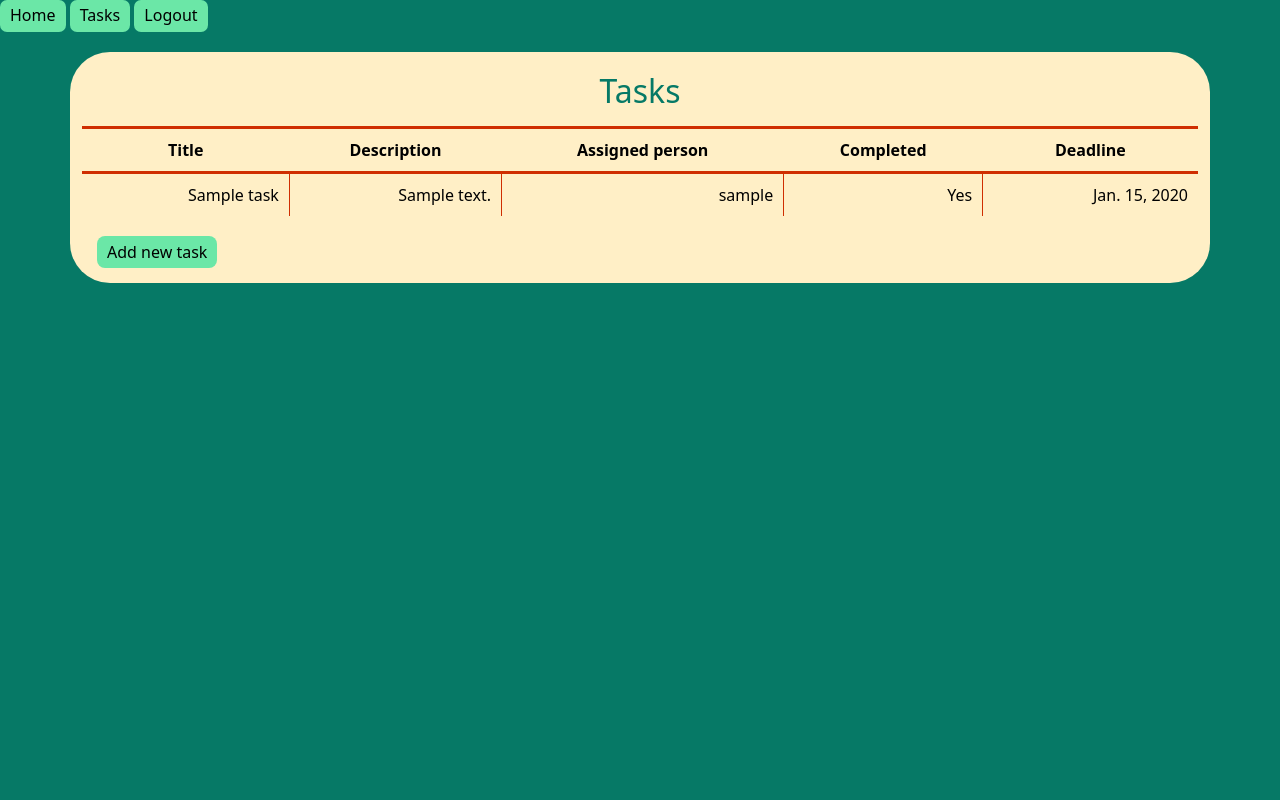
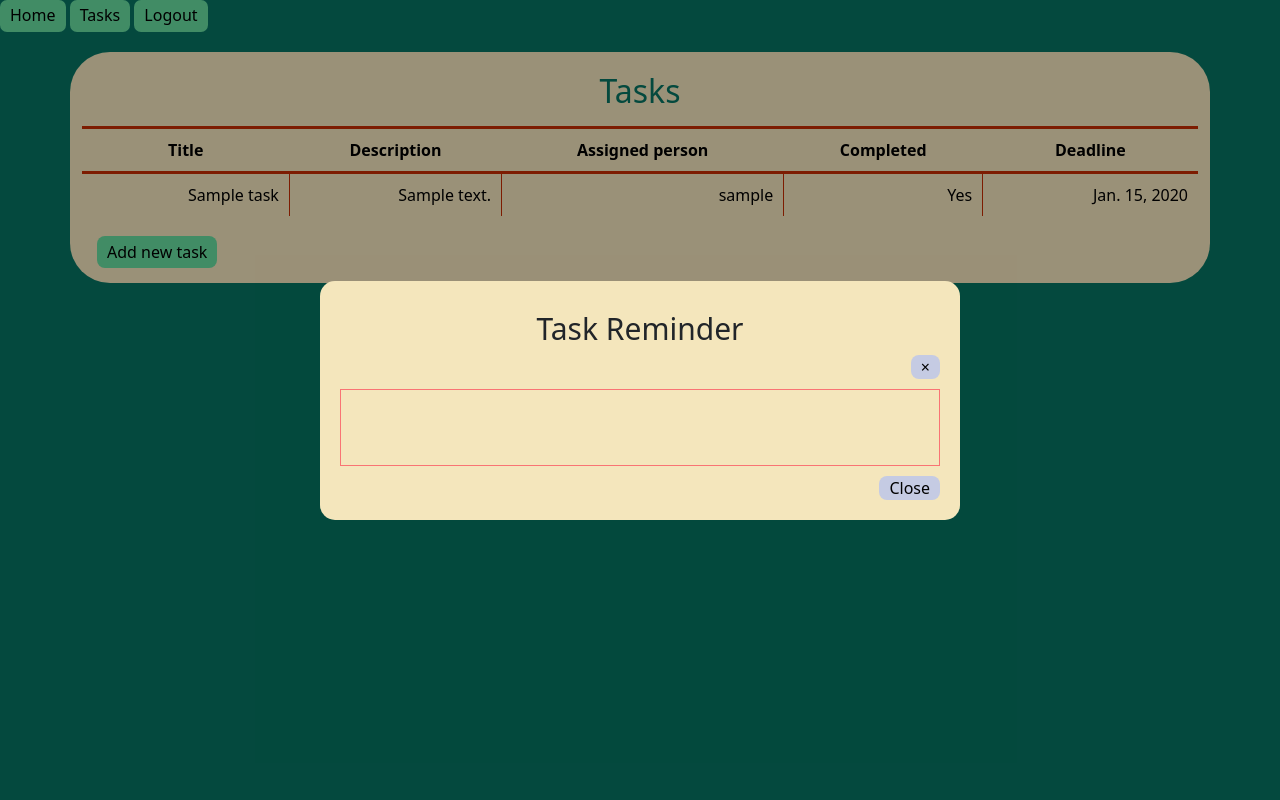
Before and after one commit to KsaweryL/IowaProject, a Django app: page /tasks/ in a window 1280 px wide. Run offline with Django 5.2, Linux system fonts and the light colour scheme; a user stored in the database is signed in; tables that the repository leaves empty hold one stand-in row (values such as "Sample post"); some libraries are stand-ins or nearby versions.

Commit message:
solved js problem

```diff
--- a/static/forms.css
+++ b/static/forms.css
@@ -125,6 +125,7 @@ h1 {
     }
 }
 
+
 .other-button{
     background-color: #6be7a7;
     width: fit-content;
--- a/static/tasks/js/deadline_popup.js
+++ b/static/tasks/js/deadline_popup.js
@@ -1,13 +1,13 @@
 
 document.addEventListener("DOMContentLoaded", function () {
+
     const tasks = document.querySelectorAll("tr[data-deadline]");
     const currentDate = new Date();  // Getting the current date
-    const modalElement = document.getElementById('taskReminderModal');
-    const modalMessage = document.getElementById('modal-message');
-    const modal = new bootstrap.Modal(modalElement);
+    const popup = document.getElementById('taskReminder');
+    const message = document.getElementById('body-popup-message');
 
-    const closeHeaderButton = document.getElementById('closeHeaderButton');
-    const closeFooterButton = document.getElementById('closeFooterButton');
+    const closeHeaderButton = document.getElementById('popup-close-header');
+    const closeFooterButton = document.getElementById('popup-close-footer');
 
     tasks.forEach(function (task) {
         const taskDeadline = new Date(task.getAttribute("data-deadline"));
@@ -16,8 +16,7 @@ document.addEventListener("DOMContentLoaded", function () {
         const wasTaskCompleted = task.getAttribute("task-assigned-completed");
         const daysDifference = timeDifference / (1000 * 3600 * 24); // Converting to days
 
-        const modalMessage = document.getElementById('modal-message');
-        const modal = new bootstrap.Modal(document.getElementById('taskReminderModal'));
+        const message = document.getElementById('body-popup-message');
 
         // console.log(assignedUser)
         // console.log(loggedUser)
@@ -26,31 +25,29 @@ document.addEventListener("DOMContentLoaded", function () {
         if(loggedUser == assignedUser && wasTaskCompleted == "False"){
             // Check if deadline is within 2 days or if it has has already passed
             if (daysDifference <= 3 && daysDifference > 0) {
-                modalMessage.textContent = `Reminder: Task '${task.querySelector("td a").textContent}' assigned to you (${assignedUser}) is due in ${Math.ceil(daysDifference)} days.`;
-                modal.show();
+                message.textContent = `Reminder: Task '${task.querySelector("td a").textContent}' assigned to you (${assignedUser}) is due in ${Math.ceil(daysDifference)} days.`;
             } else if (daysDifference < 0) {
-                modalMessage.textContent = "Task '" + task.querySelector("td a").textContent + "' deadline has passed!";
-                modal.show();
+                message.textContent = "Task '" + task.querySelector("td a").textContent + "' deadline has passed!";
             }
         }
     });
 
-    // console.log(closeHeaderButton)
-    closeHeaderButton.addEventListener('click', function () {
-        const backdrop = document.querySelector('.modal-backdrop');
-        if (backdrop) {
-            backdrop.remove();
-        }
-        modal.hide();
+    if (closeHeaderButton) {
+        closeHeaderButton.addEventListener('click', (event) => {
+            event.stopPropagation();
+            if (popup) {
+                popup.style.display = 'none';
+            }
+        });
+    }
 
-    });
-
-    closeFooterButton.addEventListener('click', function () {
-        const backdrop = document.querySelector('.modal-backdrop');
-        if (backdrop) {
-            backdrop.remove();
-        }
-        modal.hide();
-    });
+    if (closeFooterButton) {
+        closeFooterButton.addEventListener('click', (event) => {
+            event.stopPropagation();
+            if (popup) {
+                popup.style.display = 'none';
+            }
+        });
+    }
 
 });
--- a/static/tasks/view_tasks.css
+++ b/static/tasks/view_tasks.css
@@ -52,7 +52,7 @@ body{
 
         select {
             color: var(--main-color);
-            width: 85%;
+            width: 100%;
             border: none;
             border-bottom: 2px solid #D79922;
             background: #D9D9D9 !important;
@@ -135,6 +135,65 @@ body{
 
 }
 
+/* Popup */
+.popup-taskReminder{
+    display: flex;
+    position: fixed;
+    background: rgba(0, 0, 0, 0.397);
+    justify-content: center;
+    align-items: center;
+    top: 0;
+    left: 0;
+    width: 100%;
+    height: 100%;
+
+    .content-popup {
+        background: #f4e6bc;
+        text-align: center;
+        width: 50%;
+        border-radius: 15px;
+        padding: 20px;
+
+        h5 {
+            font-size: 30px;
+            margin-top: 10px;
+        }
+
+        .close {
+            display: flex;
+            background-color: #C5CBE3;
+            color:  #000000;
+            width: fit-content;
+            border: none !important;
+            padding: 0px 10px;
+            border-radius: 8px;
+            justify-content: right;
+            margin-left: auto;
+
+            &:hover {
+                background-color: #989eb7;
+            }
+
+        }
+    }
+
+    .content-popup p {
+        font-size: 19px;
+        margin: 25px 0;
+    }
+
+    .body-popup {
+        padding: 25px;
+        margin-top: 10px;
+        margin-bottom: 10px;
+        border-top: 1px solid #f97474;
+        border-bottom: 1px solid #f97474;
+        border-right: 1px solid #f97474;
+        border-left: 1px solid #f97474;
+      }
+}
+
+
 footer {
     margin-top: 40px;
     text-align: center;
--- a/tasks/views.py
+++ b/tasks/views.py
@@ -10,16 +10,24 @@ from django.contrib.auth.models import User
 
 @login_required
 def view_tasks(request):
-    tasks = Task.objects.order_by('-create_time')
+    all_tasks = Task.objects.order_by('-create_time')
 
     #pass the user to html
     user = request.user.username
-    context = {'tasks': tasks, 'logged_user': user}
 
     if request.method == 'POST':
         action = request.POST.get('action')
         if action == 'Add a task':
             return redirect('add-task')
+
+    task_filter = request.GET.get('title')
+    if task_filter:
+        if task_filter is not "None":
+            tasks = all_tasks.filter(id=task_filter)
+    else:
+        tasks = all_tasks
+
+    context = {'tasks': tasks, 'logged_user': user, 'allTasks': all_tasks}
 
     return render(request, 'tasks/view_tasks.html', context)
 
--- a/templates/tasks/view_tasks.html
+++ b/templates/tasks/view_tasks.html
@@ -13,6 +13,45 @@
 
 <div class="container">
     <h2>Tasks</h2>
+
+    <!-- <form method="get">
+      <div class="filter-label">
+          <label class="label filter category" for="category">Filter by title:</label>
+          <div class="input-col">
+
+            <select name="title" id="title-dropdown" value="{{ request.GET.tasks }}">
+              <option value="{{ tasks.id }}">
+                  None
+              </option>
+
+              {% for t in tasks %}
+                  <option value="{{ tasks.id }}" >
+                      {{ t.title }}
+                  </option>
+              {% endfor %}
+
+          </select>
+          </div>
+          <label class="label filter name" for="category">Filter by assigned person:</label>
+          <div class="input-col">
+
+            <select name="assigned_person" id="assigned_person" value="{{ request.GET.assigned_person }}">
+              <option value="{{ t.id }}">
+                  None
+              </option>
+
+              {% for task in tasks %}
+                  <option value="{{ t.id }}" >
+                      {{ category.name }}
+                  </option>
+              {% endfor %}
+
+            </select>
+
+          </div>
+      </div>
+          <button class="link filter-btn" type="submit">Filter</button>
+    </form> -->
 
     <table class="tasks-table">
         <thead>
@@ -63,26 +102,24 @@
     </form>
 </div>
 
-    <!-- Bootstrap Modal -->
-    <div class="modal fade" id="taskReminderModal" tabindex="-1" aria-labelledby="taskReminderModalLabel" aria-hidden="true">
-        <div class="modal-dialog">
-          <div class="modal-content">
+<!-- popup -->
+    <div class="popup-taskReminder" id="taskReminder">
+          <div class="content-popup">
 
-            <div class="modal-header">
-              <h5 class="modal-title" id="taskReminderModalLabel">Task Reminder</h5>
-              <button type="button" class="btn-close" data-bs-dismiss="modal" aria-label="Close" id="closeHeaderButton"></button>
+            <div class="header-popup">
+              <h5 class="header-popup-title" id="taskReminderModalLabel">Task Reminder</h5>
+              <button id="popup-close-header" class="close">&times;</button>
             </div>
 
-            <div class="modal-body">
-              <p id="modal-message"></p>
+            <div class="body-popup">
+              <p id="body-popup-message"></p>
             </div>
 
-            <div class="modal-footer">
-              <button type="button" class="btn btn-secondary" data-bs-dismiss="modal" id="closeFooterButton">Close</button>
+            <div class="footer-popup">
+              <button id="popup-close-footer" class="close">Close </button>
             </div>
 
           </div>
-        </div>
       </div>
 
 <!-- pass the info (username) on currently logged user to js -->
```
Also changed, not shown: 3 other files.
